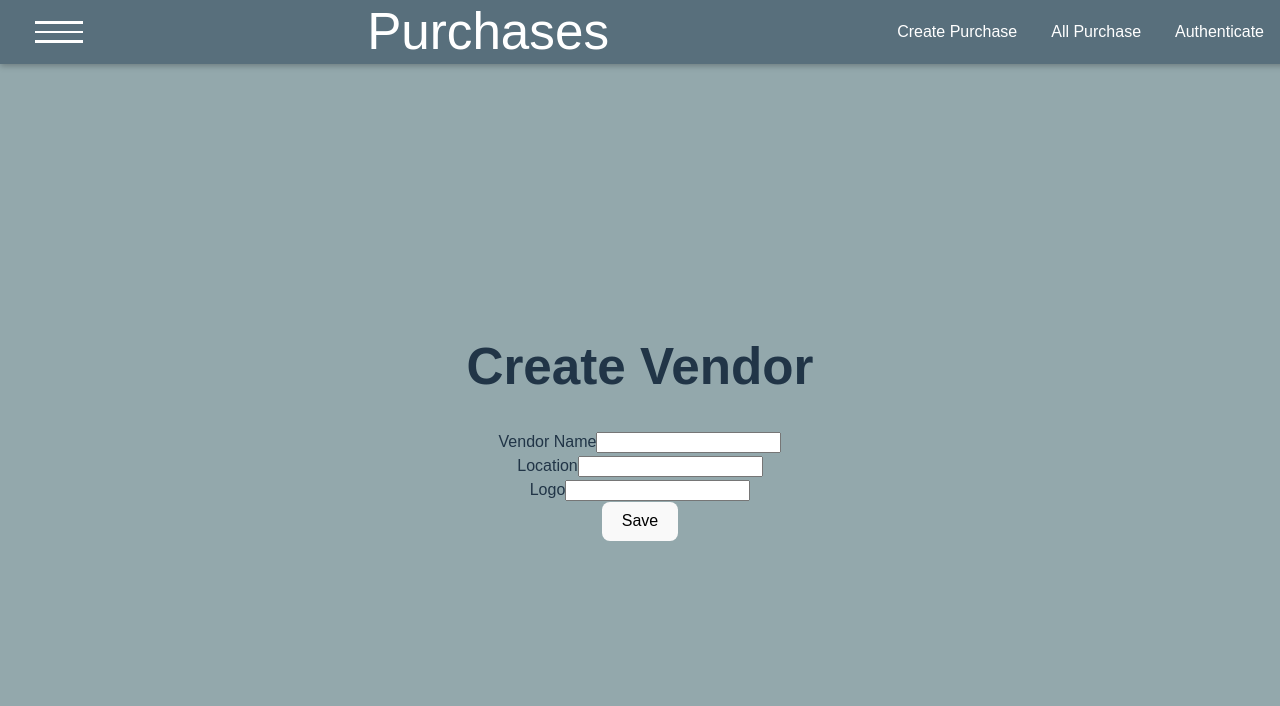
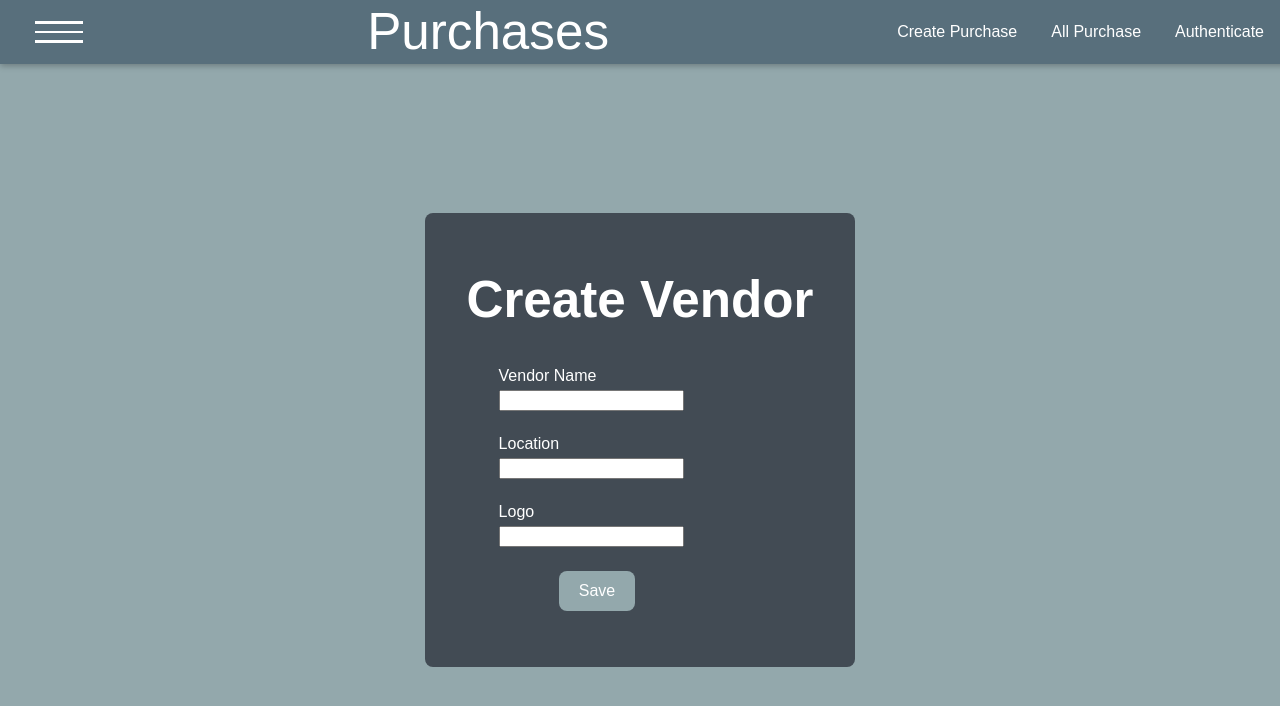
Before and after one commit to hiramfernandes/react-purchases, a React (Vite) app: page /vendor in a window 1280 px wide. Shown: the top 706 px of the page. Built offline with nearby package versions, Linux system fonts and the light colour scheme.

Commit message:
Added style to create vendor Added vercel config file

```diff
--- /dev/null
+++ b/src/components/vendors/CreateVendor.css
@@ -0,0 +1,25 @@
+.createExpense__placeholder {
+    background-color: #424B54;
+    padding: 1.5rem;
+    border-radius: 8px;
+    color: #FFFFFF;
+}
+
+.create-vendor__form {
+    margin: 2rem;
+    /* padding: 1rem; */
+    width: calc(65% - 1rem);
+    background-color: #424B54;
+}
+
+.create-vendor__item {
+    padding: 2px;
+    margin: 1rem;
+    text-align: left;
+}
+
+.create-vendor__button button {
+    color: white;
+    background-color: #93A8AC;
+    margin-top: 5px;
+}
--- a/src/components/vendors/CreateVendor.jsx
+++ b/src/components/vendors/CreateVendor.jsx
@@ -1,6 +1,8 @@
 import React, { useState } from "react"
 import { ToastContainer, toast }  from "react-toastify";
 import 'react-toastify/dist/ReactToastify.css';
+
+import './CreateVendor.css';
 
 const CreateVendor = () => {
     const [name, setName] = useState();
@@ -63,7 +65,7 @@ const CreateVendor = () => {
     return (
         <div className="main">
             <ToastContainer />
-            <div className="create-vendor__main-header">
+            <div className="createExpense__placeholder">
                 <h1> Create Vendor </h1>
                 <form onSubmit={submitHandler} className='create-vendor__form'>
                     <div className='create-vendor__item'>
```
Also changed, not shown: vercel.json (added).
